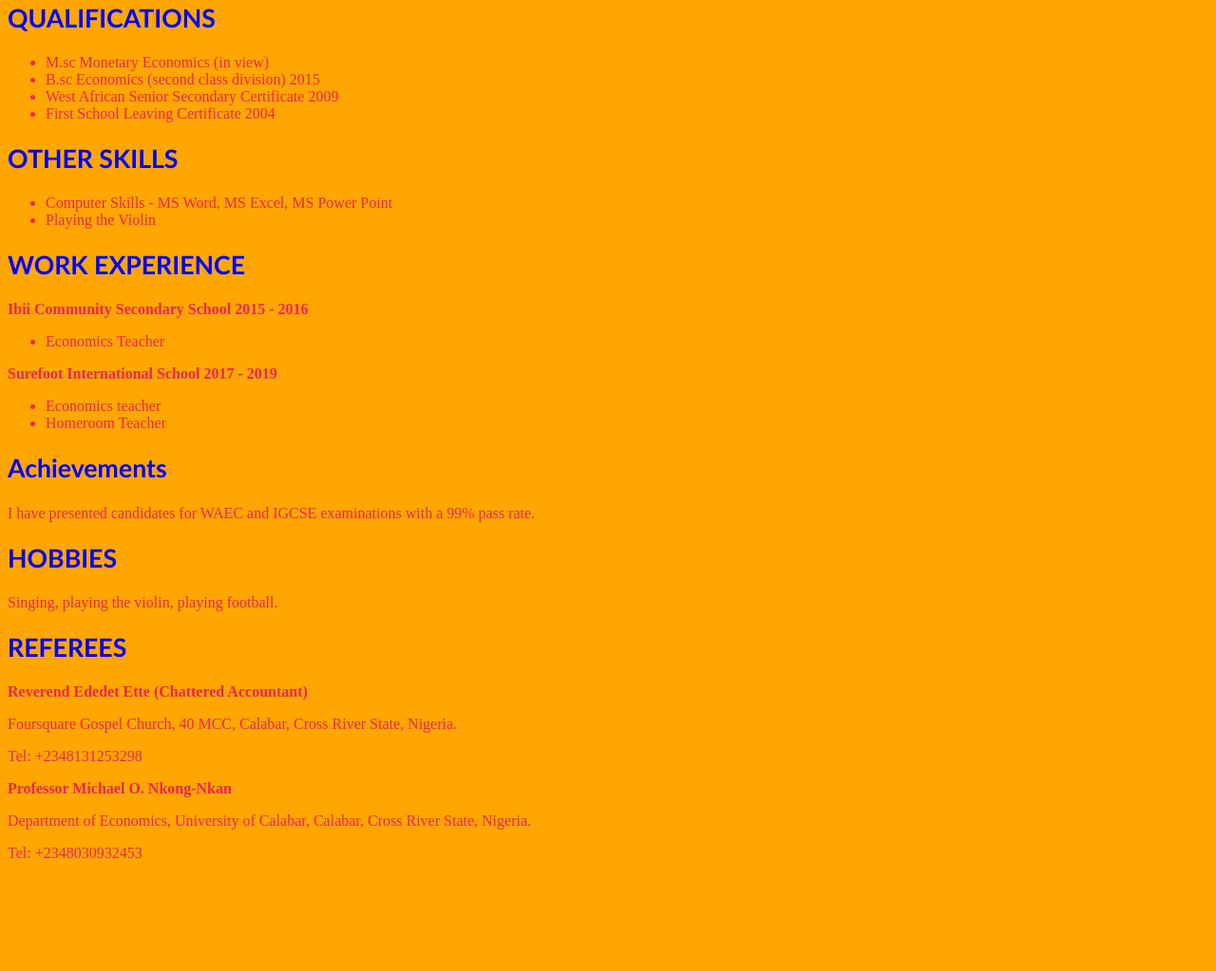
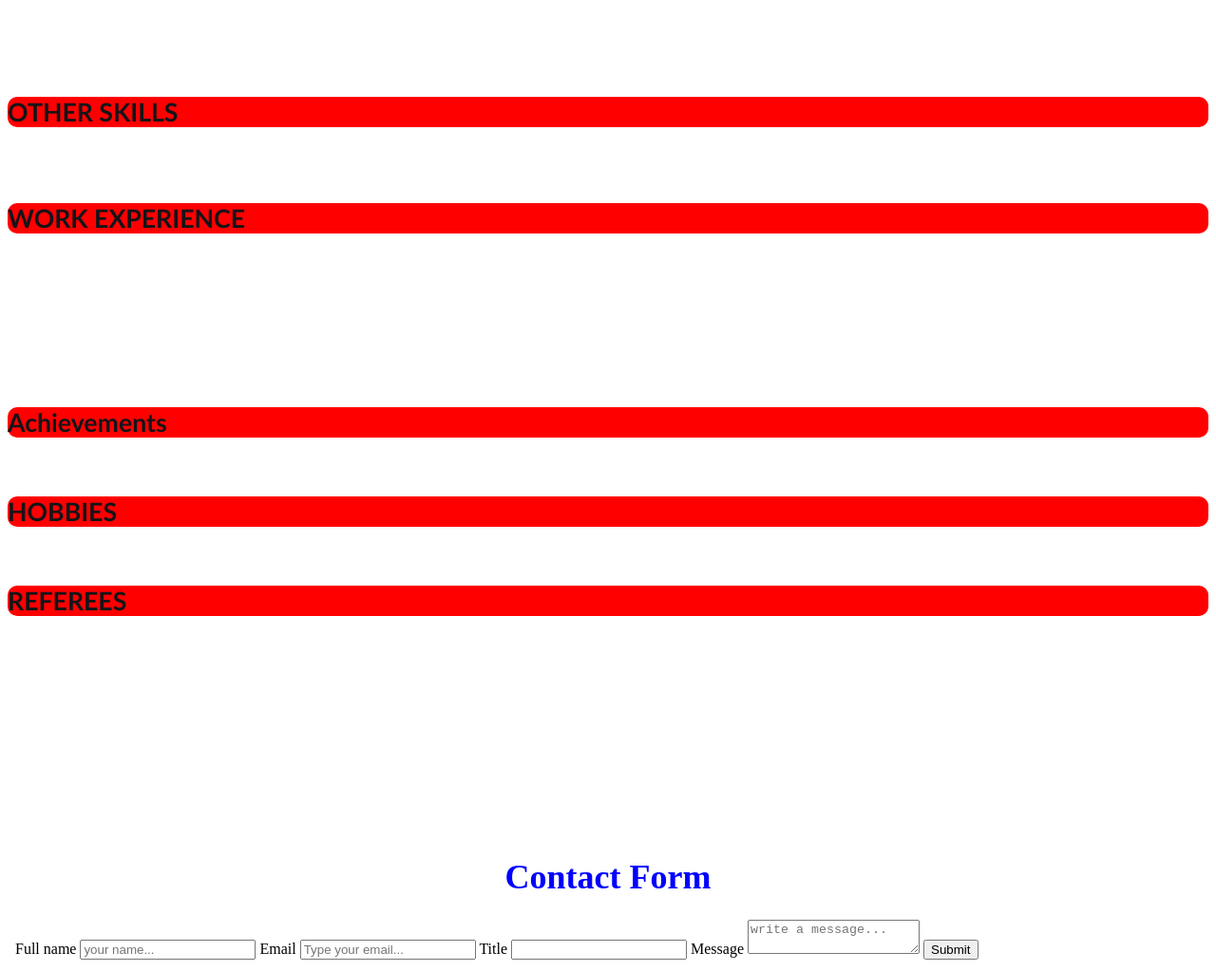
Before and after one commit to willsmassodih/Startng-pre-internship, a plain HTML site: page Godswill.html in a window 1280 px wide. Shown: the part 1210-2233 px from the top of the page at 95% size. Before the commit the page ends 2134 px from the top, so only its background shows below. Drawn offline with Linux system fonts and the light colour scheme.

Commit message:
Add files via upload
Added a form and js

```diff
--- a/Godswill.html
+++ b/Godswill.html
@@ -1,34 +1,34 @@
 <!DOCTYPE html>
 <html lang="en">
     <head>
-        <title> HTML Task</title>
+        <title> Massodih Godswill</title>
+        <script src="script.js"></script>
+        <link rel="stylesheet" type="text/css" href="style.css">
         <style>
         .top {
             color: red;
             font-family:'Gill Sans', 'Gill Sans MT', Calibri, 'Trebuchet MS', sans-serif;
             }
         .header {
-            color: blue;
+            color: rgb(20, 20, 24);
             }
             h2 {
                 font-size: 20pt;
                 font-family: 'Gill Sans', 'Gill Sans MT', Calibri, 'Trebuchet MS', sans-serif;
+                background-color: red; border-radius: 10px;
 
             }
-            *{ background-color: rgb(255, 166, 0);
-
-            }
-
-            .content{color: rgba(230, 17, 99, 0.842);
+            .content{color: white;
             }
             h1 {
-                font-size: 40pt
+                font-size: 27pt
                 }
 
         </style>
         </head>
         <body>
             <!--Im trying to upload my CV-->
+
             <center><section>
                 <img src="https://res.cloudinary.com/willsmassodih/image/upload/v1567030345/edited_itbyu9.jpg" alt="My picture">
                  <div class="top">
@@ -38,10 +38,10 @@
             </p>
             <p>Telophone: +2348138597038, +2349058988803</p>
             <p>Email: gmassodih@yahoo.com</p></section></center></div>
-                    <div class="header">
-                        <h2>PERSONAL PROFILE</h2></div>
+               <section><div class="box1"><div class="header">
+                        <h2>PERSONAL PROFILE</h2>
                         <div class="content">
-                <P>I’m an economist with keen interest in management and problem solving, endowed with analytical and creative skills.<br> I communicate well at all levels and love motivating others to give their best.<br> I am dedicated to what I do and maintain high quality delivery and standards.</P></div>
+                <P>I’m an economist with keen interest in management and problem solving, endowed with analytical and creative skills.<br> I communicate well at all levels and love motivating others to give their best.<br> I am dedicated to what I do and maintain high quality delivery and standards.</P></div></div>
 
 
                 <div class="header">
@@ -57,8 +57,9 @@
                         <p><strong>State of Origin:</strong>Akwa Ibom</p>
                         <p><strong>Nationality:</strong>Nigerian</p>
                         <p><strong>Religion</strong>Christianity</p></div>
+                    </section>
 
-                            <Div class="header">
+                       <section><div class="box1"> <Div class="header">
             <h2>EDUCATIONAL INSTITUTIONS ATTENDED WITH DATE</h2></Div>
             <div class="content">
                     <ul>
@@ -116,5 +117,21 @@
                             University of Calabar, Calabar,
                             Cross River State, Nigeria.
                             </P>
-                            <P>Tel: +2348030932453</P></div>
+                            <P>Tel: +2348030932453</P></div></div></section>
+                            <!-- Contact form-->
+
+                            <div class="container" style= "color:black; margin: 4px; padding: 4px;">
+                  <center><h1 style= "color: blue;">Contact Form</h1></center>
+                  <div class="box2"><form name="contactForm" onsubmit="return validate()">
+                    <label for="fname">Full name</label>
+                    <input type="text" name="Fullname" placeholder="your name...">
+                    <label for="email">Email</label>
+                    <input type="email" name= "Email" placeholder="Type your email...">
+                    <label for="title">Title</label>
+                    <input type="text" name= "Title">
+                    <label for="message">Message</label>
+                    <textarea name="Message" required placeholder="write a message..."></textarea>
+                    <button type="submit" name="submit">Submit</button></form></div></div>
+
         </body>
+        </html>
```
